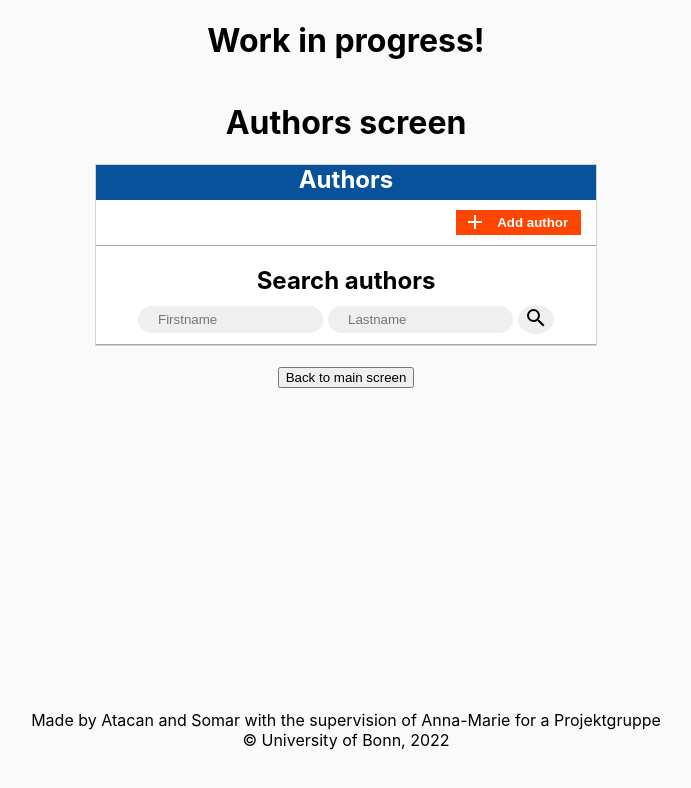
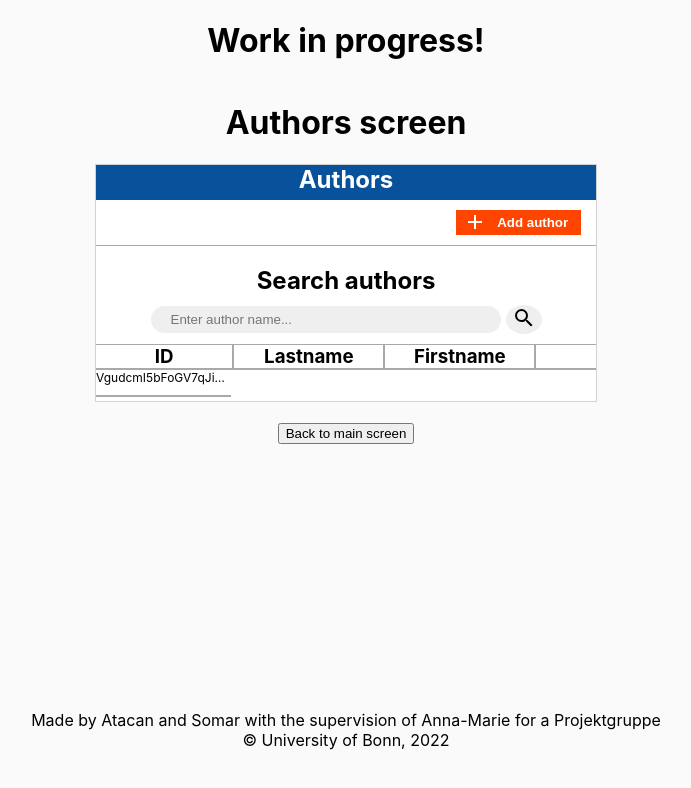
Before and after one commit to atacansuder/paper-viewer, a React (Create React App) app: page /authors in a window 1280 px wide. Shown: the top 788 px of the page, without its empty margins (294-985 px from the left). Built offline with nearby package versions, Linux system fonts and the light colour scheme; no server answers.

Commit message:
Author link

```diff
--- a/src/components/Authors/AddAuthor.js
+++ b/src/components/Authors/AddAuthor.js
@@ -25,6 +25,11 @@ function AddAuthor(props) {
       firstname_insensitive: firstnameRef.current.value.toLowerCase(),
       lastname: lastnameRef.current.value,
       lastname_insensitive: lastnameRef.current.value.toLowerCase(),
+      fullname: firstnameRef.current.value + " " + lastnameRef.current.value,
+      fullname_insensitive:
+        firstnameRef.current.value.toLowerCase() +
+        " " +
+        lastnameRef.current.value.toLowerCase(),
       papers: [],
     };
 
@@ -33,6 +38,17 @@ function AddAuthor(props) {
     await updateDoc(docRef, {
       id: docRef.id,
     });
+
+    alert(
+      "Author " +
+        newAuthor.fullname +
+        " with ID " +
+        docRef.id +
+        " added to the database."
+    );
+
+    firstnameRef.current.value = "";
+    lastnameRef.current.value = "";
   };
 
   return (
--- /dev/null
+++ b/src/components/Authors/AuthorLink.css
@@ -0,0 +1,21 @@
+.AuthorLink {
+  width: 100%;
+  height: auto;
+}
+
+.AuthorLink-iddiv {
+  width: 135px;
+  max-width: 135px;
+  height: 25px;
+
+  display: inline-block;
+
+  text-overflow: ellipsis;
+  overflow: hidden;
+
+  border-bottom-style: solid;
+  border-bottom-width: 2px;
+  border-bottom-color: darkgray;
+
+  font-size: 12px;
+}
--- /dev/null
+++ b/src/components/Authors/AuthorLink.js
@@ -0,0 +1,17 @@
+import React from "react";
+
+import { Link } from "react-router-dom";
+
+import "./AuthorLink.css";
+
+function AuthorLink(props) {
+  const authorData = props.data;
+
+  return (
+    <div className="AuthorLink">
+      <div className="AuthorLink-iddiv">VgudcmI5bFoGV7qJidTD</div>
+    </div>
+  );
+}
+
+export default AuthorLink;
--- a/src/components/Authors/Authors.css
+++ b/src/components/Authors/Authors.css
@@ -55,7 +55,7 @@
 }
 
 .searchbox {
-  width: 33%;
+  width: 66%;
   height: 55%;
 
   background-color: rgb(239, 239, 239);
@@ -72,3 +72,51 @@
 
   cursor: pointer;
 }
+
+.Authors-listdiv {
+  height: auto;
+  min-height: 50px;
+  width: 100%;
+}
+
+.Authors-listdiv-columns {
+  height: auto;
+  width: 100%;
+
+  display: flex;
+  flex-direction: row;
+}
+
+.Authors-listdiv-columns h3 {
+  margin: 0;
+}
+
+#columntitle-id {
+  width: 160px;
+  text-align: center;
+
+  border-color: darkgrey;
+  border-width: 2px;
+  border-style: solid;
+  border-left: none;
+  border-top: none;
+}
+
+#columntitle-lastname,
+#columntitle-firstname {
+  width: 175px;
+  text-align: center;
+
+  border-color: darkgrey;
+  border-width: 2px;
+  border-style: solid;
+  border-left: none;
+  border-top: none;
+}
+
+#columntitle-actions {
+  width: 70px;
+  border-bottom-width: 2px;
+  border-bottom-color: darkgray;
+  border-bottom-style: solid;
+}
--- a/src/components/Authors/Authors.js
+++ b/src/components/Authors/Authors.js
@@ -8,12 +8,13 @@ import "./Authors.css";
 import db from "../../firebase";
 import { collection, query, where, getDocs } from "firebase/firestore";
 import AddAuthor from "./AddAuthor";
+import AuthorLink from "./AuthorLink";
 
 function Authors() {
   const [authors, setAuthors] = useState([]);
+  const [loading, setLoading] = useState(false);
 
-  const firstnameRef = React.createRef();
-  const lastnameRef = React.createRef();
+  const nameRef = React.createRef();
 
   const onKeyDownHandler = (event) => {
     if (event.keyCode === 13) {
@@ -23,17 +24,21 @@ function Authors() {
 
   const searchAuthors = async (event) => {
     event.preventDefault();
-    const insensitiveFirstname = firstnameRef.current.value.toLowerCase();
-    firstnameRef.current.value = "";
-    const q1 = query(
+    const insensitiveInput = nameRef.current.value.toLowerCase();
+    nameRef.current.value = "";
+
+    const q = query(
       collection(db, "authors"),
-      where("firstname_insensitive", ">=", insensitiveFirstname),
-      where("firstname_insensitive", "<=", insensitiveFirstname + "\uf8ff")
+      where("fullname_insensitive", ">=", insensitiveInput),
+      where("fullname_insensitive", "<=", insensitiveInput + "\uf8ff")
     );
-    const q1_snapshot = await getDocs(q1);
-    q1_snapshot.forEach((doc) => {
-      console.log(doc.data());
+
+    const q_snapshot = await getDocs(q);
+    const retreivedAuthors = [];
+    q_snapshot.forEach((doc) => {
+      retreivedAuthors.push(doc.data());
     });
+    setAuthors(retreivedAuthors);
   };
 
   return (
@@ -54,21 +59,25 @@ function Authors() {
           <input
             className="searchbox"
             type="text"
-            placeholder="Firstname"
-            ref={firstnameRef}
-          />
-          <input
-            className="searchbox"
-            type="text"
-            placeholder="Lastname"
-            ref={lastnameRef}
+            placeholder="Enter author name..."
+            ref={nameRef}
           />
           <button className="searchbox-icon" type="submit">
             <MdSearch size={24} color="black" />
           </button>
         </form>
       </div>
-      <div>{authors}</div>
+      <div className="Authors-listdiv">
+        <div className="Authors-listdiv-columns">
+          <h3 id="columntitle-id">ID</h3>
+          <h3 id="columntitle-lastname">Lastname</h3>
+          <h3 id="columntitle-firstname">Firstname</h3>
+          <div id="columntitle-actions" />
+        </div>
+        <div>
+          <AuthorLink />
+        </div>
+      </div>
     </div>
   );
 }
--- a/src/components/Main/MainScreen.css
+++ b/src/components/Main/MainScreen.css
@@ -11,6 +11,7 @@
 .MainScreen-buttons_container {
   height: auto;
   width: 20vw;
+  min-width: 360px;
 
   margin-top: 100px;
   gap: 20px;
```
